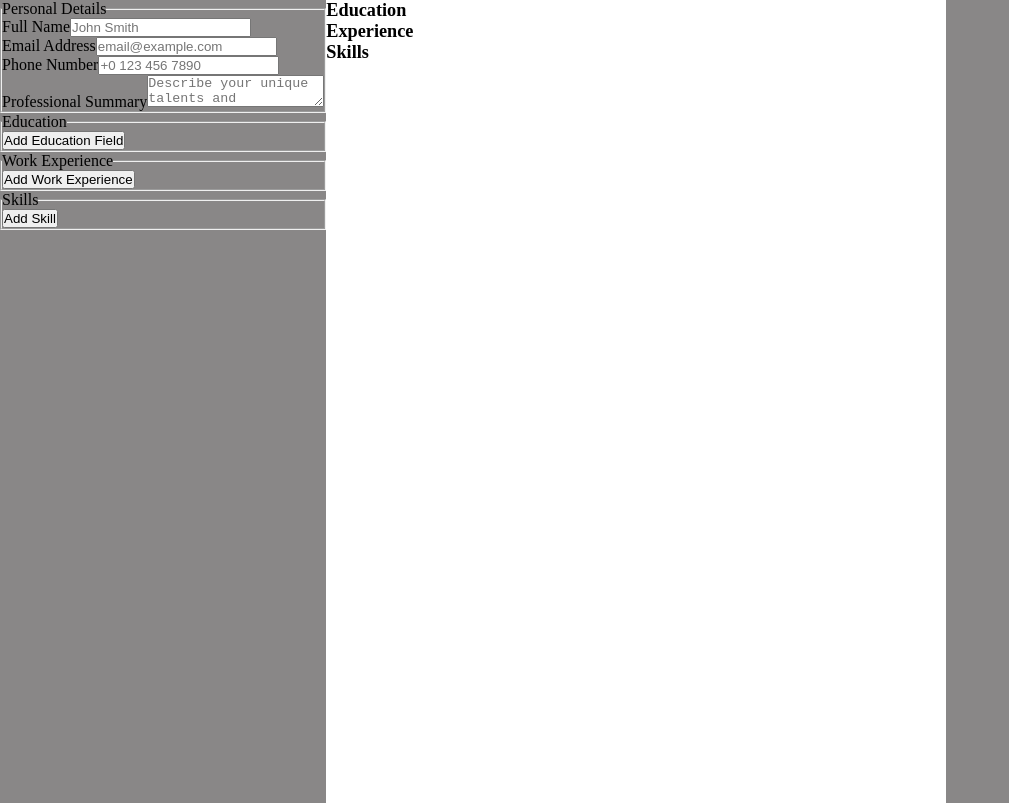
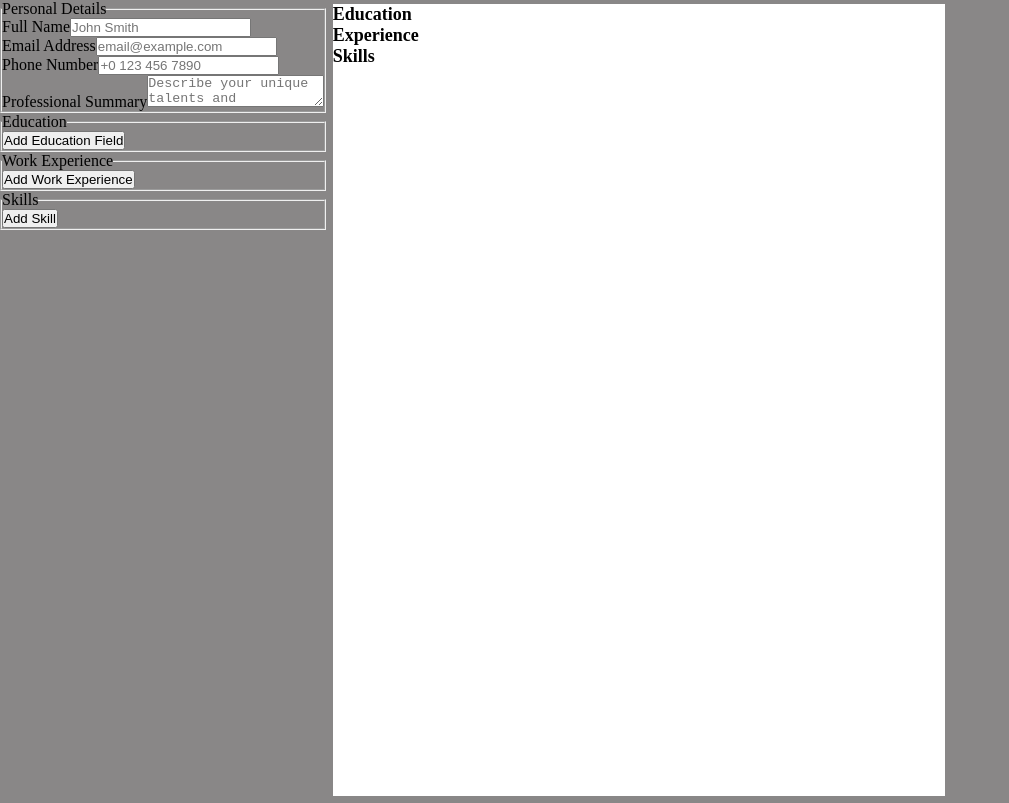
Before and after one commit to Long-Hold/odin-cv-application, a React (Vite) app: page / in a window 1280 px wide. Shown: the whole page, without its empty margins (0-1009 px from the left). Built offline with nearby package versions, Linux system fonts and the light colour scheme.

Commit message:
feat: add padding and content alignment to resumeContainer (#25)

```diff
--- a/src/components/display/styles/ResumeTemplate.module.css
+++ b/src/components/display/styles/ResumeTemplate.module.css
@@ -6,6 +6,8 @@
   flex: 1;
   height: 100dvh;
   height: 100vh;
+  align-content: center;
+  padding: 0.2rem 0.4rem;
 }
 
 .resumeTemplate {
```
